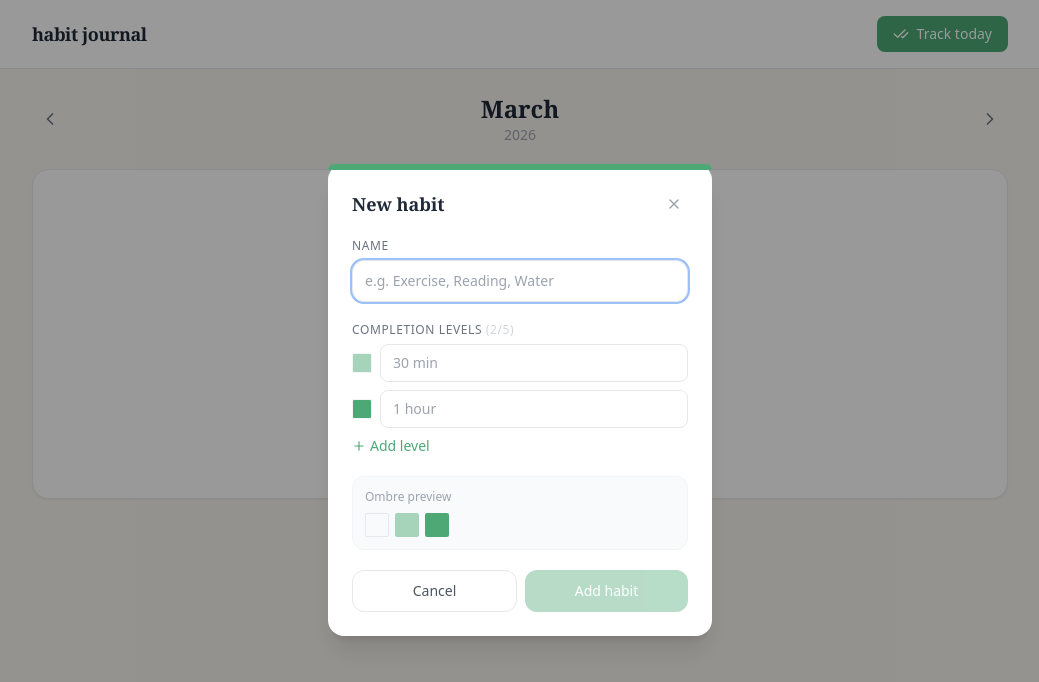
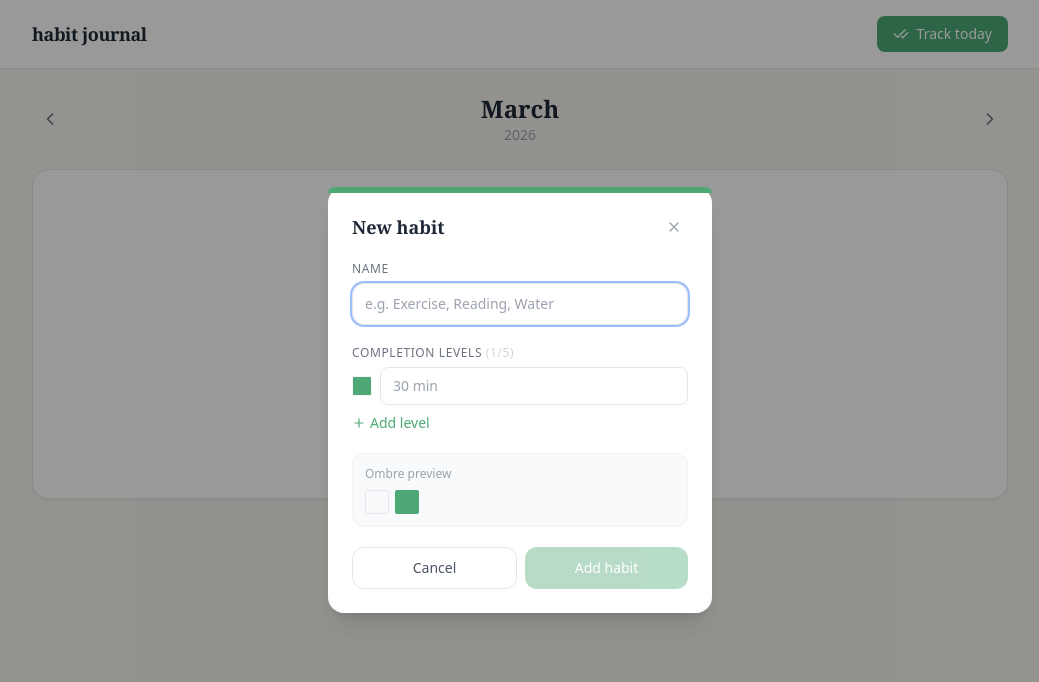
Before and after one commit to coralynnkc/habit-tracker, a React (Vite) app: page / in a window 1280 px wide. Both pictures are taken after a click on the button "Add your first habit". Shown: the top 682 px of the page, without its empty margins (120-1159 px from the left). Built offline with nearby package versions, Linux system fonts and the light colour scheme.

Commit message:
alphabetize

```diff
--- a/src/App.tsx
+++ b/src/App.tsx
@@ -147,7 +147,7 @@ export default function App() {
 
       {view === "month" ? (
         <MonthView
-          habits={habits}
+          habits={[...habits].sort((a, b) => a.name.localeCompare(b.name))}
           month={month}
           year={year}
           monthColor={monthColor}
@@ -158,7 +158,7 @@ export default function App() {
         />
       ) : (
         <TrackToday
-          habits={habits}
+          habits={[...habits].sort((a, b) => a.name.localeCompare(b.name))}
           monthColor={monthColor}
           onLog={logHabit}
           onDone={() => setView("month")}
@@ -510,7 +510,6 @@ function AddHabitModal({
   const [name, setName] = useState("");
   const [levels, setLevels] = useState<Level[]>([
     { id: uid(), label: "" },
-    { id: uid(), label: "" },
   ]);
 
   const canSubmit =
@@ -521,7 +520,7 @@ function AddHabitModal({
   }
 
   function removeLevel(id: string) {
-    if (levels.length > 2) setLevels((ls) => ls.filter((l) => l.id !== id));
+    if (levels.length > 1) setLevels((ls) => ls.filter((l) => l.id !== id));
   }
 
   function updateLevel(id: string, label: string) {
@@ -596,7 +595,7 @@ function AddHabitModal({
                     className="flex-1 px-3 py-2 rounded-lg border border-gray-200 text-sm text-gray-800 focus:outline-none focus:ring-2"
                     placeholder={PLACEHOLDERS[i]}
                   />
-                  {levels.length > 2 && (
+                  {levels.length > 1 && (
                     <button
                       onClick={() => removeLevel(lv.id)}
                       className="p-1.5 rounded-lg hover:bg-gray-100 text-gray-300 hover:text-gray-500"
```
